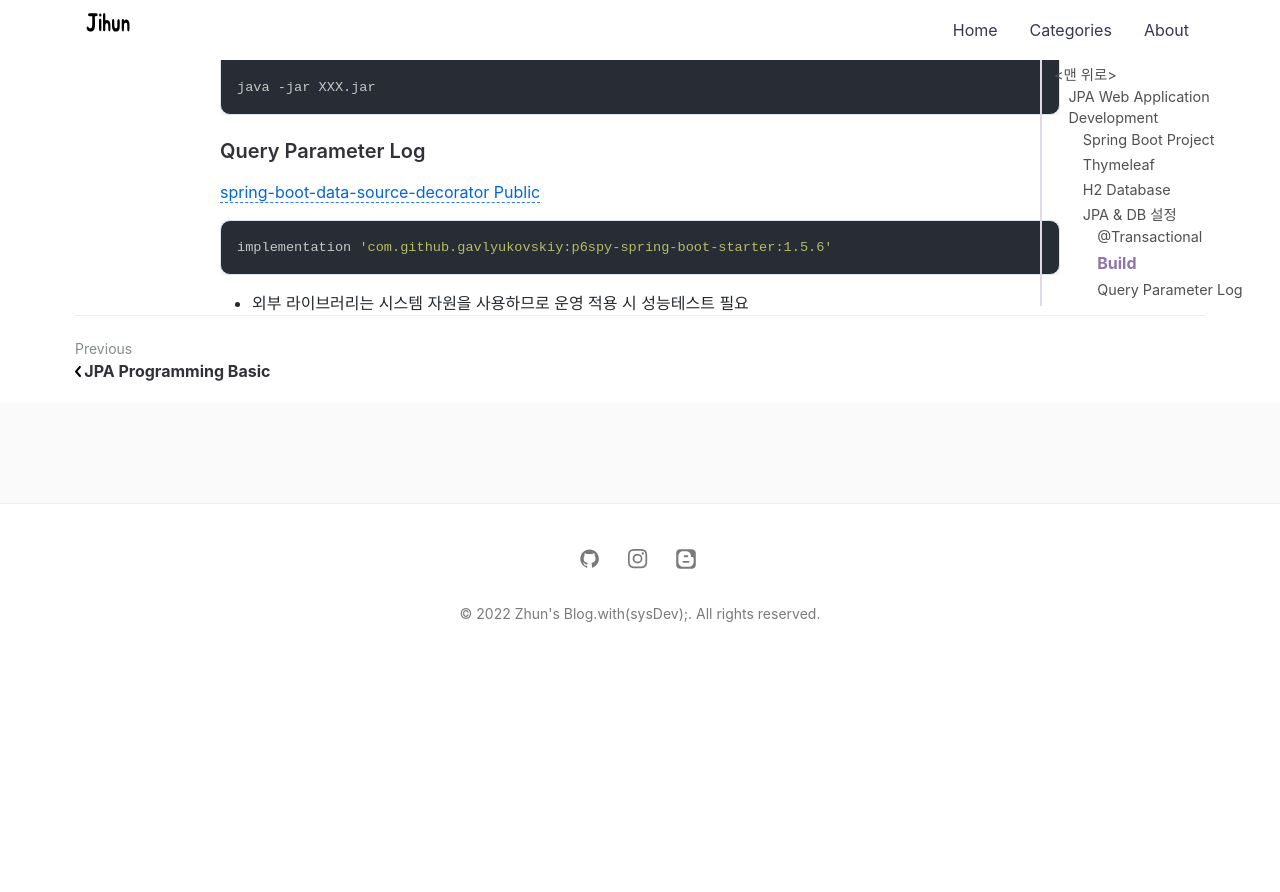
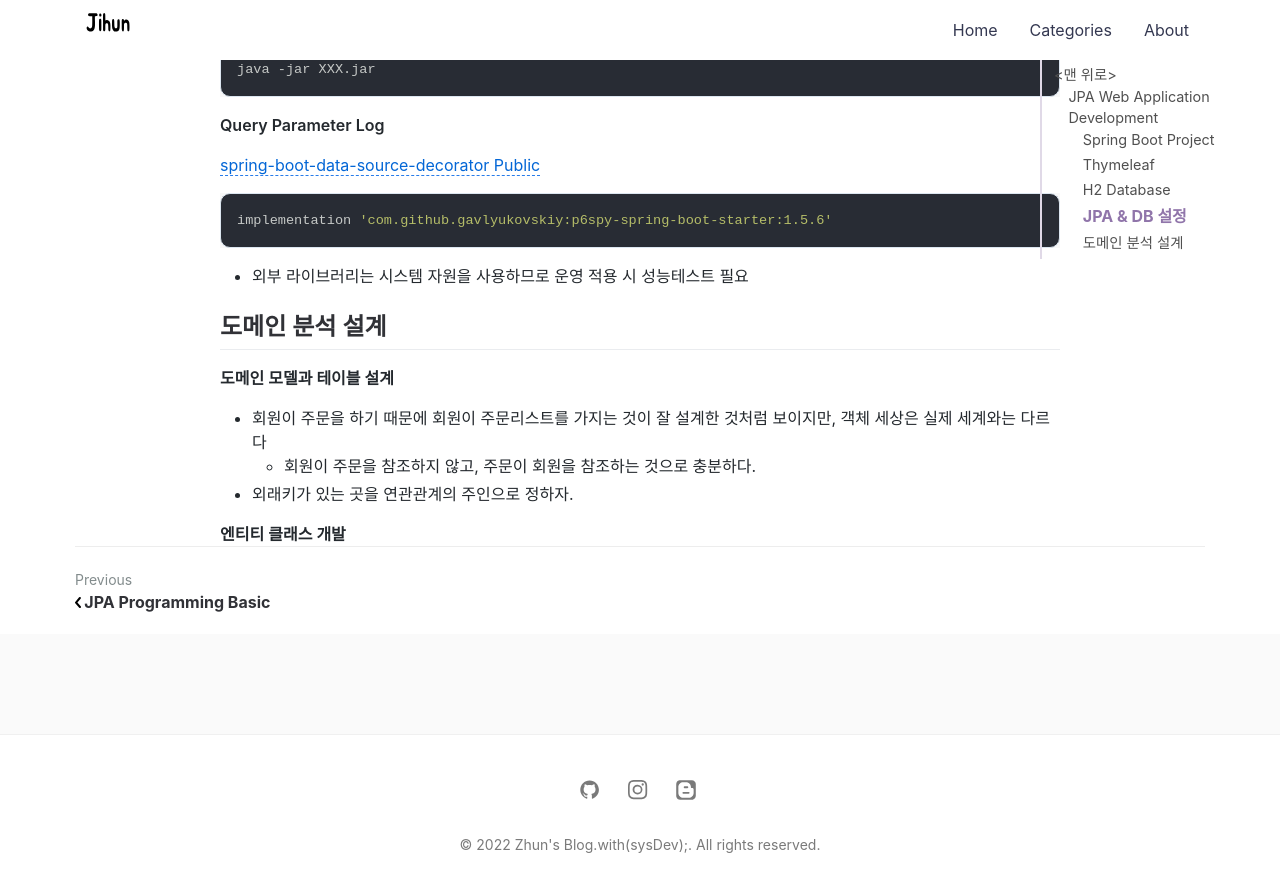
Before and after one commit to jihunparkme/jihunparkme.github.io, a Jekyll site: the page built from _posts/2022-04-16-JPA-Web-Application.md, in a window 1280 px wide and 900 px high, scrolled down 2732 px. Shown: the top 892 px of the window. Built offline with Jekyll 4.4.1, drawn with Linux system fonts in a browser that asks for light colours; nearby versions of some CDN libraries; comment, search, counter and statistics services are not loaded; before the commit the page ends 3401 px from its top, so only the background shows below that.

Commit message:
add: [도메인 분석 설계] 도메인 모델과 테이블 설계

````diff
--- a/_posts/2022-04-16-JPA-Web-Application.md
+++ b/_posts/2022-04-16-JPA-Web-Application.md
@@ -73,7 +73,7 @@ logging:
     org.hibernate.type: trace
 ```
 
-### @Transactional
+**@Transactional**
 
 - @Transactional이 테스트 케이스에 적용될 경우, 테스트 종료 후 바로 롤백 실행
 - 롤백을 원하지 않을 경우 @Rollback(false) 사용
@@ -97,7 +97,7 @@ logging:
   }
   ```
 
-### Build
+**Build**
 
 ```console
 ./gradlew clean build
@@ -107,7 +107,7 @@ cd build/libs/
 java -jar XXX.jar
 ```
 
-### Query Parameter Log
+**Query Parameter Log**
 
 [spring-boot-data-source-decorator Public](https://github.com/gavlyukovskiy/spring-boot-data-source-decorator)
 
@@ -116,3 +116,13 @@ implementation 'com.github.gavlyukovskiy:p6spy-spring-boot-starter:1.5.6'
 ```
 
 - 외부 라이브러리는 시스템 자원을 사용하므로 운영 적용 시 성능테스트 필요
+
+## 도메인 분석 설계
+
+**도메인 모델과 테이블 설계**
+
+- 회원이 주문을 하기 때문에 회원이 주문리스트를 가지는 것이 잘 설계한 것처럼 보이지만, 객체 세상은 실제 세계와는 다르다
+  - 회원이 주문을 참조하지 않고, 주문이 회원을 참조하는 것으로 충분하다.
+- 외래키가 있는 곳을 연관관계의 주인으로 정하자.
+
+**엔티티 클래스 개발**
````
